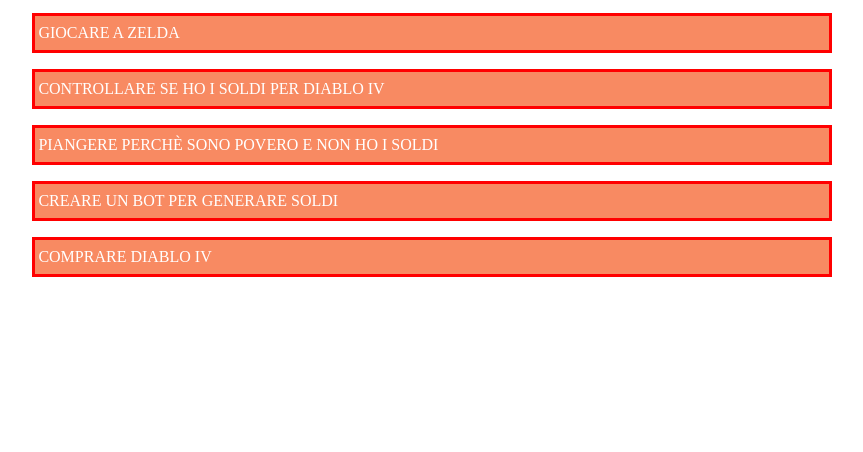
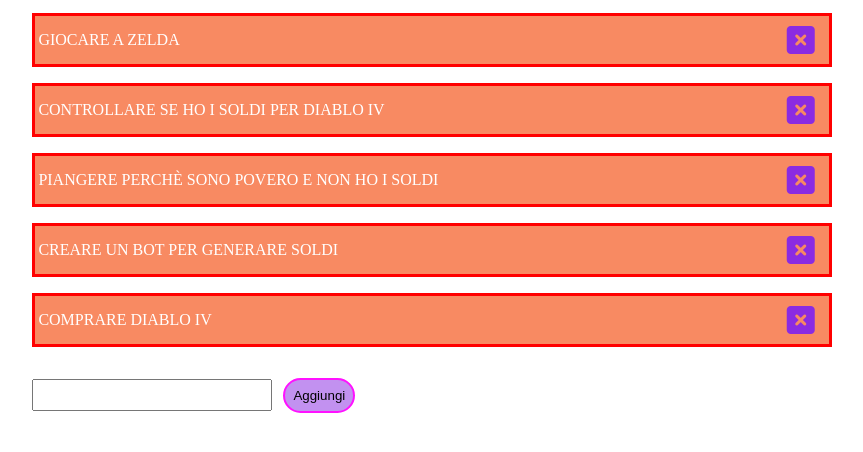
Before and after one commit to DanielMarella/vue-todolist, a plain HTML site: page index.html in a window 1280 px wide. Shown: the part 90-542 px from the top of the page, without its empty margins (27-890 px from the left). Drawn offline with nearby package versions, Linux system fonts and the light colour scheme.

Commit message:
add input text for adding new element on the list

```diff
--- a/css/style.css
+++ b/css/style.css
@@ -24,6 +24,9 @@
 }
 
 li{
+    display: flex;
+    justify-content: space-between;
+    align-items: center;
     color: white;
     background-color: rgba(244, 65, 0, 0.614);
     text-transform: uppercase;
@@ -32,3 +35,22 @@
     padding: .5rem .2rem;
     border: 3px solid red;
 }
+
+i{
+    padding: 0 .7rem;
+    font-size: 2rem;
+    color: blueviolet;
+}
+
+.addListElemet{
+    width: 15rem;
+    height: 2rem;
+    margin:  1rem .7rem;
+}
+
+button{
+    border: 2px solid rgb(255, 17, 255);
+    background-color: rgba(137, 43, 226, 0.517);
+    padding: .5rem;
+    border-radius: 20px;
+}
--- a/index.html
+++ b/index.html
@@ -4,7 +4,9 @@
     <meta charset="UTF-8">
     <meta http-equiv="X-UA-Compatible" content="IE=edge">
     <meta name="viewport" content="width=device-width, initial-scale=1.0">
-<!-- my -->
+    <!-- fontAwesom -->
+    <link rel="stylesheet" href="https://cdnjs.cloudflare.com/ajax/libs/font-awesome/6.4.0/css/all.min.css">
+    <!-- my -->
     <link rel="stylesheet" href="css/style.css">
 
     <title>Vueo To Do List</title>
@@ -16,12 +18,21 @@
     <div id="app">
         <div class="container">
             <h1> My Todo List</h1>
-
-            <ul class="todo">
+        <div class="list">
+            <ul>
                 <li v-for = "toDo in toDoList">
-                    {{toDo}}
+                    {{ toDo }}
+                    <span class="text-end"><i class="fa-solid fa-square-xmark"></i></span>
                 </li>
             </ul>
+        </div>
+
+        <input type="text" class="addListElemet" v-model="newElement">
+        <button @click="addToDoElment(newElement)">Aggiungi</button>
+
+        <div class="">
+
+        </div>
 
         </div>
 
--- a/js/myscript.js
+++ b/js/myscript.js
@@ -11,13 +11,19 @@
             'controllare se ho i soldi per diablo IV',
             'piangere perchè sono povero e non ho i soldi',
             'creare un bot per generare soldi',
-            'comprare diablo IV'
+            'comprare diablo IV',
         ],
 
+        newElement : '',
+    }
+},
+    methods:  {
 
-    }
+        addToDoElment (newElement) {
+            this.toDoList.push(newElement);
+        }
 }
-}).mount('#app')
+}).mount('#app');
 
 
 
```
